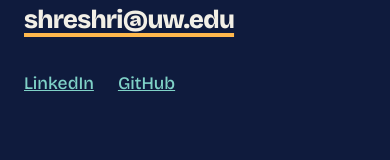
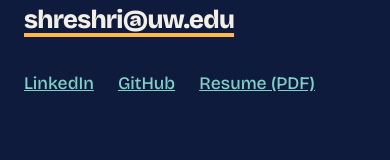
Before and after one commit to Shreyas3303/personal-website, a plain HTML site: page index.html in a window 390 px wide. Shown: the part 5967-6127 px from the top of the page. Drawn offline with nearby package versions, Linux system fonts and the light colour scheme.

Commit message:
Add resume (phone number removed) and link it from Contact
Co-Authored-By: Claude Opus 5.5 <noreply@anthropic.com>
Claude-Session: https://claude.ai/code/session_017KmRvLKCjVB6WCjrMm1tYJ

```diff
--- a/index.html
+++ b/index.html
@@ -152,8 +152,7 @@
   <ul class="links">
     <li><a href="https://www.linkedin.com/in/shreyas-shrivastava-589263270">LinkedIn</a></li>
     <li><a href="https://github.com/shreyas3303">GitHub</a></li>
-    <!-- To add a resume: put resume.pdf in the repo root and uncomment the next line -->
-    <!-- <li><a href="resume.pdf">Resume</a></li> -->
+    <li><a href="resume.pdf" target="_blank" rel="noopener">Resume (PDF)</a></li>
   </ul>
 </section>
 
```
Also changed, not shown: 1 other file.
